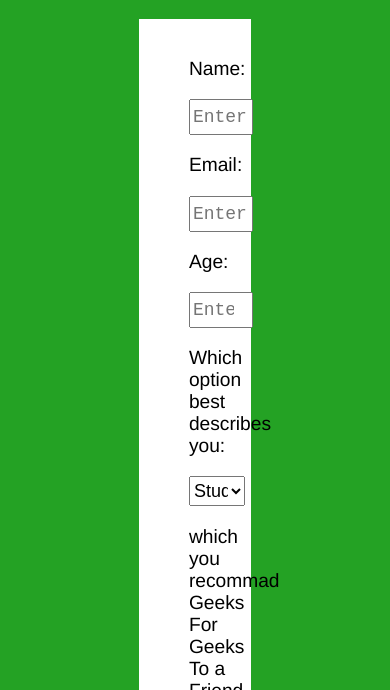
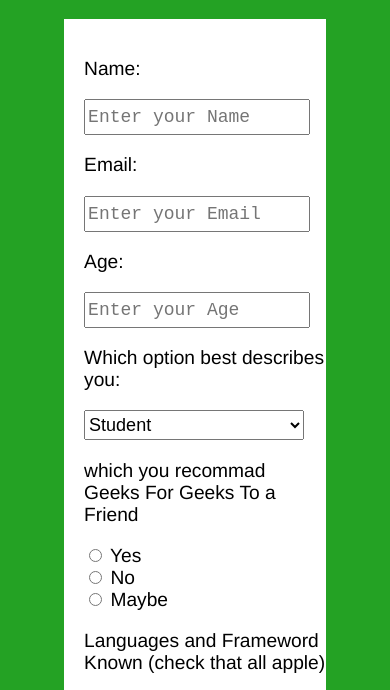
Before and after one commit to MuhammadHasnainahmed/Form-page, a plain HTML site: page index.html in a window 390 px wide. Shown: the part 98-788 px from the top of the page. Drawn offline with Linux system fonts and the light colour scheme.

Commit message:
media query done

```diff
--- a/style.css
+++ b/style.css
@@ -43,3 +43,64 @@ button{
     font-size: large;
     background-color: rgb(36, 162, 36);
 }
+
+
+
+@media  (max-width:1200px){
+    .form-pag{
+        width: 40%;
+    }
+
+    .form-1{
+         padding-left: 30px;
+    }
+}
+
+@media  (max-width:1024px){
+    .form-pag{
+        width: 50% ;
+    }
+
+    .form-1{
+        padding-left: 20px;
+    }
+}
+
+@media  (max-width:900px){
+    .form-pag{
+        width: 60%;
+    }
+
+    .form-1{
+        padding-left: 30px;
+    }
+}
+
+@media  (max-width:768px){
+    .form-pag{
+      width: 50%;
+    }
+}
+
+@media  (max-width:600px){
+    .form-pag{
+        width: 60%;
+      }
+}
+
+@media  (max-width:480px){
+    .form-pag{
+        width: 70%;
+      }
+
+      .form-1{
+        padding-left: 20px;
+    }
+
+}
+
+@media  (max-width:320px){
+    .form-pag{
+        width: 100%;
+      }
+}
```
